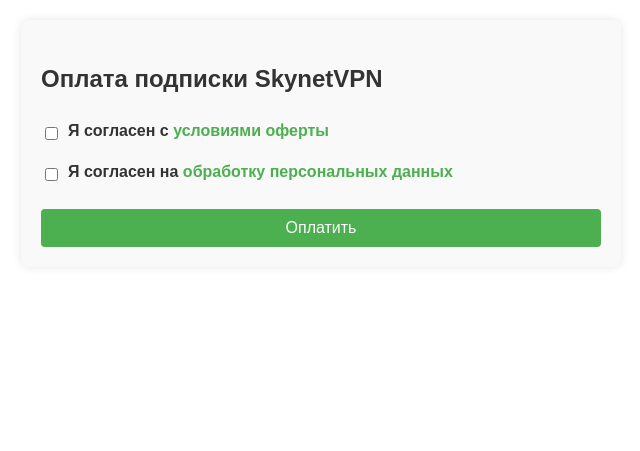
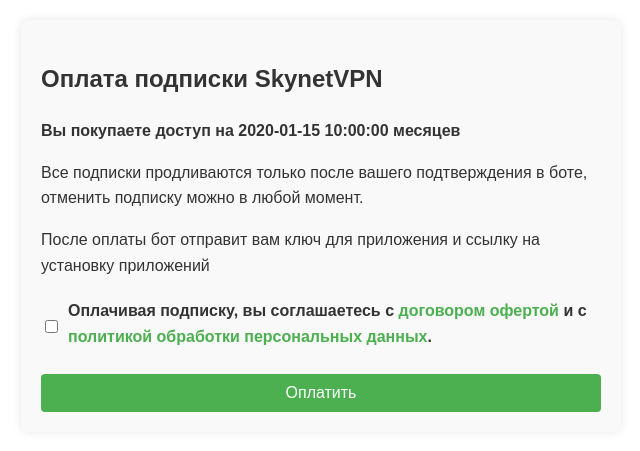
Before and after one commit to VladimirNTS/New-Tg-bot, a FastAPI app: template templates/pay_new_subscribe.html in a window 1280 px wide. Shown: the top 451 px of the page, without its empty margins (319-959 px from the left). Run offline with FastAPI, Linux system fonts and the light colour scheme; the template is opened without the code that fills it: most values are stand-ins (such as "Sample title", 1, 10 or a date in 2020); parts of the project's set-up code (start-up, migrations or seed data) failed here and were passed over.

Commit message:
New Commit

```diff
--- a/handlers/user_private.py
+++ b/handlers/user_private.py
@@ -104,7 +104,7 @@
         # Отправляем файл пользователю
         photo = types.InputMediaPhoto(
 			media=types.FSInputFile(qr_filename),  # или BufferedInputFile для файла в памяти
-			caption=f"Приводи друзей и бесплатно продлевай свою подписку за их покупки:\nЗа 1 мес - 7 дней \nЗа 6 мес - 15 дней \nЗа 12 мес - 30 дней\n\nВаша реферальная ссылка:\n<code>{referral_link}</code>"
+			caption=f"Приводи друзей и бесплатно продлевай свою подписку за их покупки:\nЗа 1 мес - 15 дней \nЗа 6 мес - 30 дней \nЗа 12 мес - 45 дней\n\nВаша реферальная ссылка:\n<a src='{referral_link}'>{referral_link}</a>"
 		)
         await callback.message.edit_media(media=photo, reply_markup=get_callback_btns(btns={ "⬅ Назад": "back_menu"}))
         await callback.answer()
--- a/main.py
+++ b/main.py
@@ -58,12 +58,12 @@
 
     user = await orm_get_user(async_session, user_id=user_id)
     tariff = await orm_get_tariff(async_session, tariff_id=sub_id)
+    invoice_id = await get_last_payment_id(async_session) + 1
 
-    base_string = f"{os.getenv('SHOP_ID')}:{tariff.price}::{os.getenv('PASSWORD_1')}"
+    base_string = f"{os.getenv('SHOP_ID')}:{tariff.price}:{invoice_id}:{os.getenv('PASSWORD_1')}"
     signature_value = hashlib.md5(base_string.encode("utf-8")).hexdigest()
-    invoice_id = await get_last_payment_id(async_session)
 
-    return templates.TemplateResponse("/pay_new_subscribe.html", {"request": request, "price": tariff.price, "shop_id": os.getenv("SHOP_ID"), "signature_value": signature_value, "invoice_id": invoice_id})
+    return templates.TemplateResponse("/pay_new_subscribe.html", {"request": request, "price": tariff.price, "time": tariff.sub_time, "shop_id": os.getenv("SHOP_ID"), "signature_value": signature_value, "invoice_id": invoice_id})
 
 
 @app.get("/new_order", response_class=HTMLResponse)
@@ -76,12 +76,12 @@
 
     user = await orm_get_user(async_session, user_id=user_id)
     tariff = await orm_get_product(async_session, product_id=sub_id)
-
     invoice_id = await get_last_payment_id(async_session) + 1
     base_string = f"{os.getenv('SHOP_ID')}:{tariff.price}:{invoice_id}:{os.getenv('PASSWORD_1')}"
     signature_value = hashlib.md5(base_string.encode("utf-8")).hexdigest()
     print(f"{os.getenv('SHOP_ID')}:{tariff.price}:{invoice_id}:{os.getenv('PASSWORD_1')}")
-    return templates.TemplateResponse("/buy_one_time.html", {"request": request, "price": tariff.price, "shop_id": os.getenv("SHOP_ID"), "signature_value": signature_value, "invoice_id": invoice_id, "time": tariff.price})
+    print({"request": request, "price": tariff.price, "time": tariff.sub_time, "shop_id": os.getenv("SHOP_ID"), "signature_value": signature_value, "invoice_id": invoice_id, "time": tariff.price})
+    return templates.TemplateResponse("/buy_one_time.html", {"request": request, "price": tariff.price, "time": tariff.sub_time, "shop_id": os.getenv("SHOP_ID"), "signature_value": signature_value, "invoice_id": invoice_id})
 
 
 
--- a/templates/pay_new_subscribe.html
+++ b/templates/pay_new_subscribe.html
@@ -72,27 +72,24 @@
 <body>
     <div class="payment-form">
         <h2>Оплата подписки SkynetVPN</h2>
+        <b><p>Вы покупаете доступ на {{ time }} месяцев</p></b>
+        <p>Все подписки продливаются только после вашего подтверждения в боте, отменить подписку можно в любой момент.</p>
+        <P>После оплаты бот отправит вам ключ для приложения и ссылку на установку приложений</P>
 
         <form method="POST" action="https://auth.robokassa.ru/Merchant/Index.aspx">
 
             <div class="checkbox-group">
                 <div class="checkbox-label">
                     <input type="checkbox" id="agreement" name="agreement" required>
-                    <label for="agreement">Я согласен с <a href="#" class="terms-link">условиями оферты</a></label>
-                </div>
-
-                <div class="checkbox-label">
-                    <input type="checkbox" id="privacy" name="privacy" required>
-                    <label for="privacy">Я согласен на <a href="#" class="terms-link">обработку персональных данных</a></label>
+                    <label for="agreement">Оплачивая подписку, вы соглашаетесь с <a href="https://skynetvpn.ru/terms-of-service.html" class="terms-link">договором офертой</a> и с <a href="https://skynetvpn.ru/privacy-policy.html" class="terms-link">политикой обработки персональных данных</a>.</label>
                 </div>
             </div>
 
             <input type="hidden" name="MerchantLogin" value="{{ shop_id }}">
-            <input type="hidden" name="InvoiceID" value="{{ invoice_id }}">
+            <input type="hidden" name="InvID" value="{{ invoice_id }}">
             <input type="hidden" name="Description" value="Оплата подписки">
             <input type="hidden" name="SignatureValue" value="{{ signature_value }}">
             <input type="hidden" name="OutSum" value="{{ price }}">
-            <input type="hidden" name="Recurring" value="true">
 
             <button type="submit" class="submit-btn">Оплатить</button>
         </form>
```
Also changed, not shown: templates/buy_one_time.html (+4 -6 lines), 1 other file.
